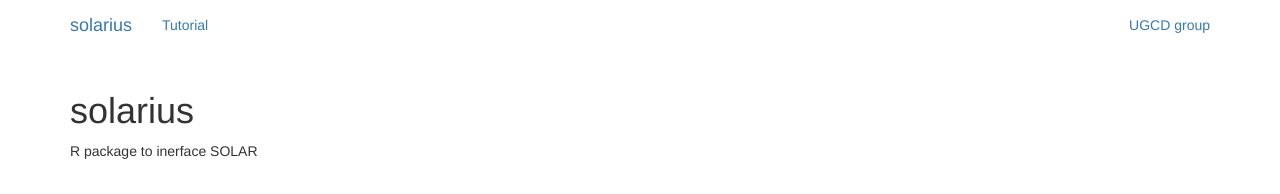
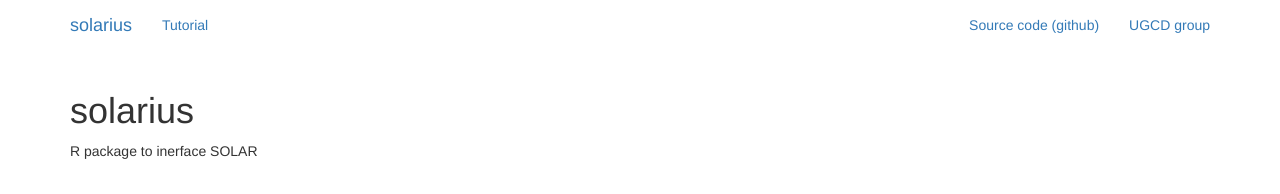
Before and after one commit to ugcd/solarius, a Jekyll site: the page built from index.md, in a window 1280 px wide. Shown: the top 194 px of the page. Built offline with Jekyll 4.4.1, drawn with Linux system fonts in a browser that asks for light colours; nearby versions of some CDN libraries; library files that are not in the unit come from our copies.

Commit message:
added link to top bar

```diff
--- a/_includes/themes/twitter/default.html
+++ b/_includes/themes/twitter/default.html
@@ -47,6 +47,7 @@
         </li>
       </ul>
       <ul class="nav navbar-nav navbar-right">
+        <li><a href="https://github.com/ugcd/solarius">Source code (github)</a></li>
         <li><a href="http://ugcd.github.io">UGCD group</a></li>
       </ul>
     </nav>
```
Also changed, not shown: README.md.
